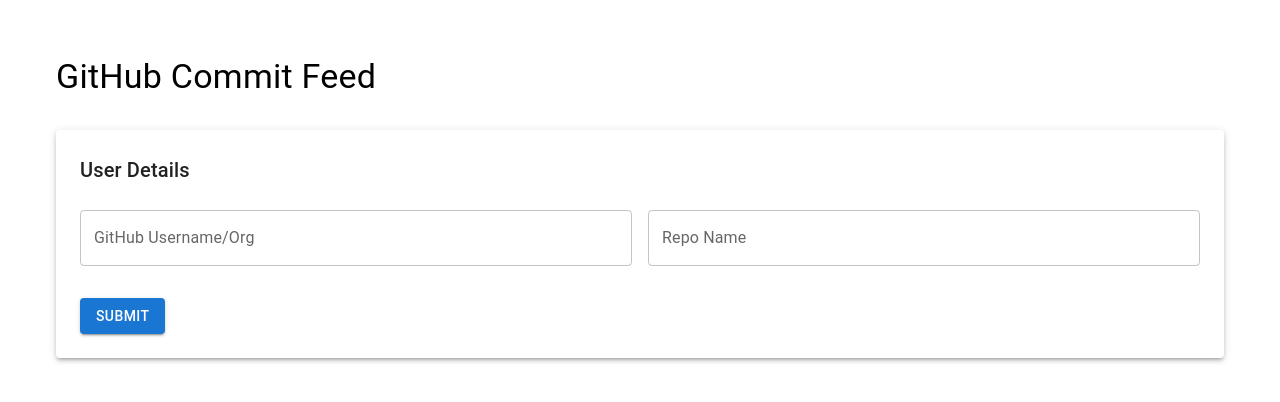
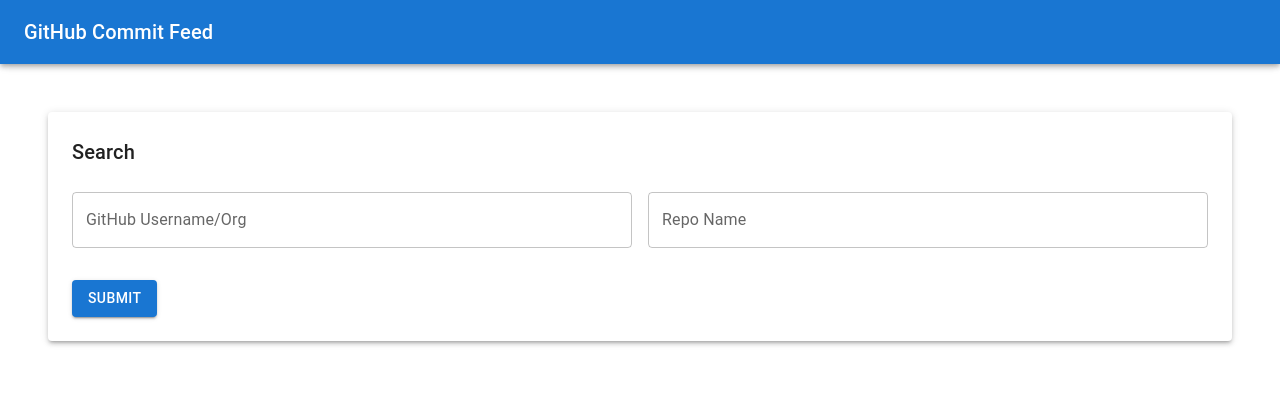
Before and after one commit to maggie9595/chronosphere-commit-feed, a React (Create React App) app: page / in a window 1280 px wide. Shown: the top 402 px of the page. Built offline with nearby package versions, Linux system fonts and the light colour scheme.

Commit message:
Add router

```diff
--- a/src/App.tsx
+++ b/src/App.tsx
@@ -1,107 +1,35 @@
-import Box from "@mui/material/Box";
-import Button from "@mui/material/Button";
-import Grid from "@mui/material/Grid";
-import Paper from "@mui/material/Paper";
-import TextField from "@mui/material/TextField";
-import Typography from "@mui/material/Typography";
-import React, { useState } from "react";
-import "./App.css";
+import {
+  Box,
+  AppBar,
+  Toolbar,
+  IconButton,
+  Typography,
+  Button,
+} from "@mui/material";
+import React from "react";
+import {
+  BrowserRouter as Router,
+  Routes,
+  Route,
+  Link,
+  BrowserRouter,
+} from "react-router-dom";
+import Home from "./Home";
 
-function App() {
-  const [user, setUser] = useState<string | undefined>(undefined);
-  const [repo, setRepo] = useState<string | undefined>(undefined);
-  const [error, setError] = useState<string | undefined>(undefined);
+export default function App() {
+  return (
+    <BrowserRouter>
+      <AppBar>
+        <Toolbar>
+          <Typography variant="h6" component="div" sx={{ flexGrow: 1 }}>
+            GitHub Commit Feed
+          </Typography>
+        </Toolbar>
+      </AppBar>
 
-  return (
-    <Grid container spacing={2}>
-      <Grid item xs={12}>
-        <Typography variant="h4" component="div" gutterBottom>
-          GitHub Commit Feed
-        </Typography>
-
-        <Paper elevation={3}>
-          <Box
-            sx={{
-              p: 3,
-              mt: 4,
-            }}
-          >
-            <Typography
-              variant="h6"
-              component="div"
-              gutterBottom
-              sx={{ mb: 3 }}
-            >
-              User Details
-            </Typography>
-
-            <Grid container spacing={2}>
-              <Grid item xs={12} sm={6}>
-                <TextField
-                  fullWidth
-                  label="GitHub Username/Org"
-                  id="user"
-                  onChange={(e) => {
-                    setUser(e.target.value);
-                  }}
-                />
-              </Grid>
-              <Grid item xs={12} sm={6}>
-                <TextField
-                  fullWidth
-                  label="Repo Name"
-                  id="repo"
-                  onChange={(e) => {
-                    setRepo(e.target.value);
-                  }}
-                />
-              </Grid>
-              <Grid item xs={12}>
-                <Button
-                  color="primary"
-                  variant="contained"
-                  sx={{ mt: 2 }}
-                  onClick={(e) => {
-                    const headers = {
-                      Authorization: "token REPLACE_WITH_PERSONAL_ACCESS_TOKEN",
-                    };
-                    fetch("https://api.github.com/repos/m3db/m3/commits", {
-                      headers,
-                    })
-                      .then(async (response) => {
-                        const data = await response.json();
-                        console.warn(data);
-                      })
-                      .catch((error) => {
-                        setError(error.message);
-                        console.error(
-                          "Failed to fetch from GitHub API: ",
-                          error
-                        );
-                      });
-                  }}
-                >
-                  Submit
-                </Button>
-              </Grid>
-              {error && (
-                <Grid item xs={12}>
-                  <Typography
-                    variant="caption"
-                    component="div"
-                    className="error"
-                    gutterBottom
-                  >
-                    Failed to fetch from GitHub API: {error}
-                  </Typography>
-                </Grid>
-              )}
-            </Grid>
-          </Box>
-        </Paper>
-      </Grid>
-    </Grid>
+      <Routes>
+        <Route path="/" element={<Home />}></Route>
+      </Routes>
+    </BrowserRouter>
   );
 }
-
-export default App;
--- /dev/null
+++ b/src/Home.tsx
@@ -0,0 +1,103 @@
+import Box from "@mui/material/Box";
+import Button from "@mui/material/Button";
+import Grid from "@mui/material/Grid";
+import Paper from "@mui/material/Paper";
+import TextField from "@mui/material/TextField";
+import Typography from "@mui/material/Typography";
+import React, { useState } from "react";
+import "./App.css";
+
+function Home() {
+  const [user, setUser] = useState<string | undefined>(undefined);
+  const [repo, setRepo] = useState<string | undefined>(undefined);
+  const [error, setError] = useState<string | undefined>(undefined);
+
+  return (
+    <Grid container spacing={2} sx={{ px: 5 }}>
+      <Grid item xs={12}>
+        <Paper elevation={3}>
+          <Box
+            sx={{
+              p: 3,
+              mt: 13,
+            }}
+          >
+            <Typography
+              variant="h6"
+              component="div"
+              gutterBottom
+              sx={{ mb: 3 }}
+            >
+              Search
+            </Typography>
+
+            <Grid container spacing={2}>
+              <Grid item xs={12} sm={6}>
+                <TextField
+                  fullWidth
+                  label="GitHub Username/Org"
+                  id="user"
+                  onChange={(e) => {
+                    setUser(e.target.value);
+                  }}
+                />
+              </Grid>
+              <Grid item xs={12} sm={6}>
+                <TextField
+                  fullWidth
+                  label="Repo Name"
+                  id="repo"
+                  onChange={(e) => {
+                    setRepo(e.target.value);
+                  }}
+                />
+              </Grid>
+              <Grid item xs={12}>
+                <Button
+                  color="primary"
+                  variant="contained"
+                  sx={{ mt: 2 }}
+                  onClick={(e) => {
+                    const headers = {
+                      Authorization: "token TOKEN",
+                    };
+                    fetch("https://api.github.com/repos/m3db/m3/commits", {
+                      headers,
+                    })
+                      .then(async (response) => {
+                        const data = await response.json();
+                        console.warn(data);
+                      })
+                      .catch((error) => {
+                        setError(error.message);
+                        console.error(
+                          "Failed to fetch from GitHub API: ",
+                          error
+                        );
+                      });
+                  }}
+                >
+                  Submit
+                </Button>
+              </Grid>
+              {error && (
+                <Grid item xs={12}>
+                  <Typography
+                    variant="caption"
+                    component="div"
+                    className="error"
+                    gutterBottom
+                  >
+                    Failed to fetch from GitHub API: {error}
+                  </Typography>
+                </Grid>
+              )}
+            </Grid>
+          </Box>
+        </Paper>
+      </Grid>
+    </Grid>
+  );
+}
+
+export default Home;
--- a/src/index.css
+++ b/src/index.css
@@ -1,7 +1,3 @@
-body {
-  padding: 3em;
-}
-
 .error {
   color: red;
 }
```
Also changed, not shown: package.json (+5 -4 lines), 1 other file (tests, documents, lock files or other folders).
